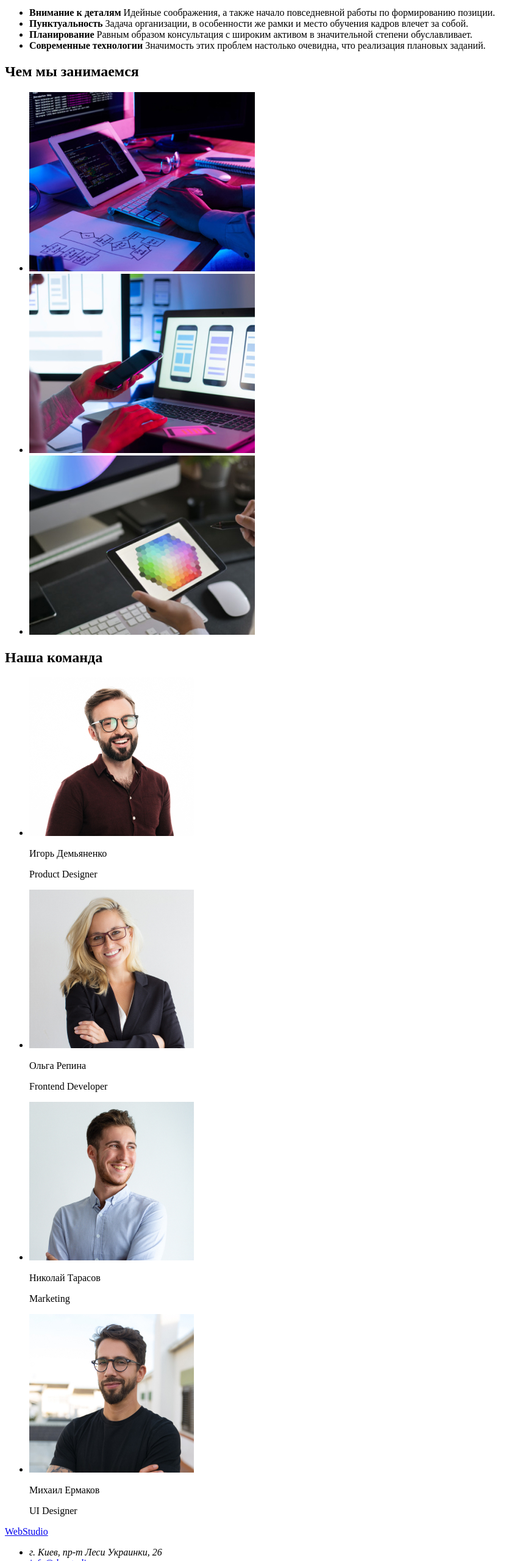
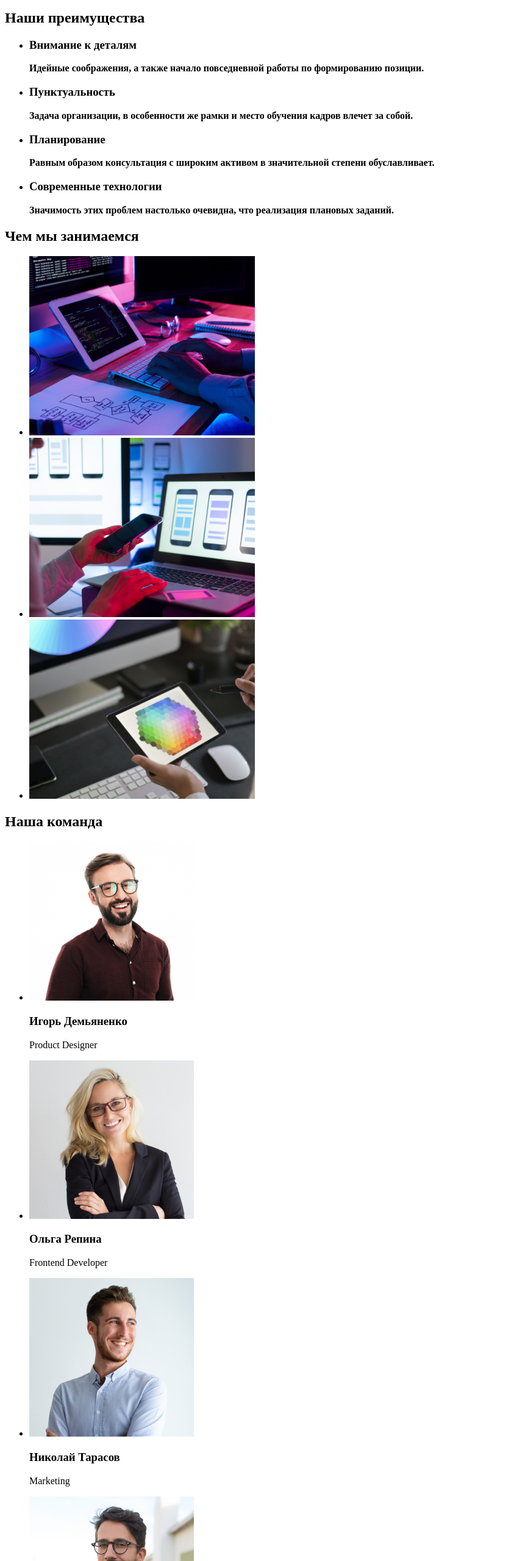
Before and after one commit to alexey-vikhrov/goit-markup-hw-01, a plain HTML site: page index.html in a window 1280 px wide. Shown: the part 240-2800 px from the top of the page at 61% size, without its empty margins (0-866 px from the left). Drawn offline with Linux system fonts and the light colour scheme.

Commit message:
исправляет замечания

```diff
--- a/index.html
+++ b/index.html
@@ -10,8 +10,7 @@
 <body>
     <!-- ШАПКА  -->
     <header>
-        <a href="/">WebStudio</a>
-        <section>
+        <a href="index.html">WebStudio</a>
             <nav>
                 <ul>
                     <li><a href="#">Студия</a></li>
@@ -19,7 +18,6 @@
                     <li><a href="#">Контакты</a></li>
                 </ul>
             </nav>
-        </section>
         <section>
             <ul>
                 <li><a href="mailto:info@devstudio.com">info@devstudio.com</a></li>
@@ -33,15 +31,16 @@
             <button type="button">Заказать услугу</button>
         </section>
         <section>
+            <h2>Наши преимущества</h2>
             <ul>
-                <li><b>Внимание к деталям</b>
-                Идейные соображения, а также начало повседневной работы по формированию позиции.</li>
-                <li><b>Пунктуальность</b>
-                Задача организации, в особенности же рамки и место обучения кадров влечет за собой.</li>
-                <li><b>Планирование</b>
-                Равным образом консультация с широким активом в значительной степени обуславливает.</li>
-                <li><b>Современные технологии</b>
-                Значимость этих проблем настолько очевидна, что реализация плановых заданий.</li>
+                <li><h3>Внимание к деталям</h3>
+                <b>Идейные соображения, а также начало повседневной работы по формированию позиции.</b></li>
+                <li><h3>Пунктуальность</h3>
+                <b>Задача организации, в особенности же рамки и место обучения кадров влечет за собой.</b></li>
+                <li><h3>Планирование</h3>
+                <b>Равным образом консультация с широким активом в значительной степени обуславливает.</b></li>
+                <li><h3>Современные технологии</h3>
+                <b>Значимость этих проблем настолько очевидна, что реализация плановых заданий.</b></li>
             </ul>
         </section>
         <section>
@@ -56,32 +55,28 @@
             <h2>Наша команда</h2>
             <ul>
                 <li><img src="./images/card/demianenko.jpg" alt="Product Designer" width="270" height="260">
-                    <p>Игорь Демьяненко</p>
+                    <h3>Игорь Демьяненко</h3>
                     <p>Product Designer</p></li>
                 <li><img src="./images/card/repina.jpg" alt="Frontend Developer" width="270" height="260">
-                    <p>Ольга Репина</p>
+                    <h3>Ольга Репина</h3>
                     <p>Frontend Developer</p></li>
                 <li><img src="./images/card/tarasov.jpg" alt="Marketing" width="270" height="260">
-                    <p>Николай Тарасов</p>
+                    <h3>Николай Тарасов</h3>
                     <p>Marketing</p></li>
                 <li><img src="./images/card/ermakov.jpg" alt="UI Designer" width="270" height="260">
-                    <p>Михаил Ермаков</p>
+                    <h3>Михаил Ермаков</h3>
                     <p>UI Designer</p></li>
             </ul>
         </section>
     </main>
     <footer>
         <!-- подвал -->
-        <section>
-            <a href="/">WebStudio</a>
+            <a href="index.html">WebStudio</a>
             <address>
-                <ul>
-                    <li>г. Киев, пр-т Леси Украинки, 26</li>
-                    <li><a href="mailto:info@devstudio.com">info@devstudio.com</a></li>
-                    <li><a href="tel:+380961111111">+38 096 111 11 11</a></li>
-                </ul>
+                <p>г. Киев, пр-т Леси Украинки, 26</p>
+                    <a href="mailto:info@devstudio.com">info@devstudio.com</a>
+                    <a href="tel:+380961111111">+38 096 111 11 11</a>
             </address>
-        </section>
     </footer>
 </body>
 </html>
```
